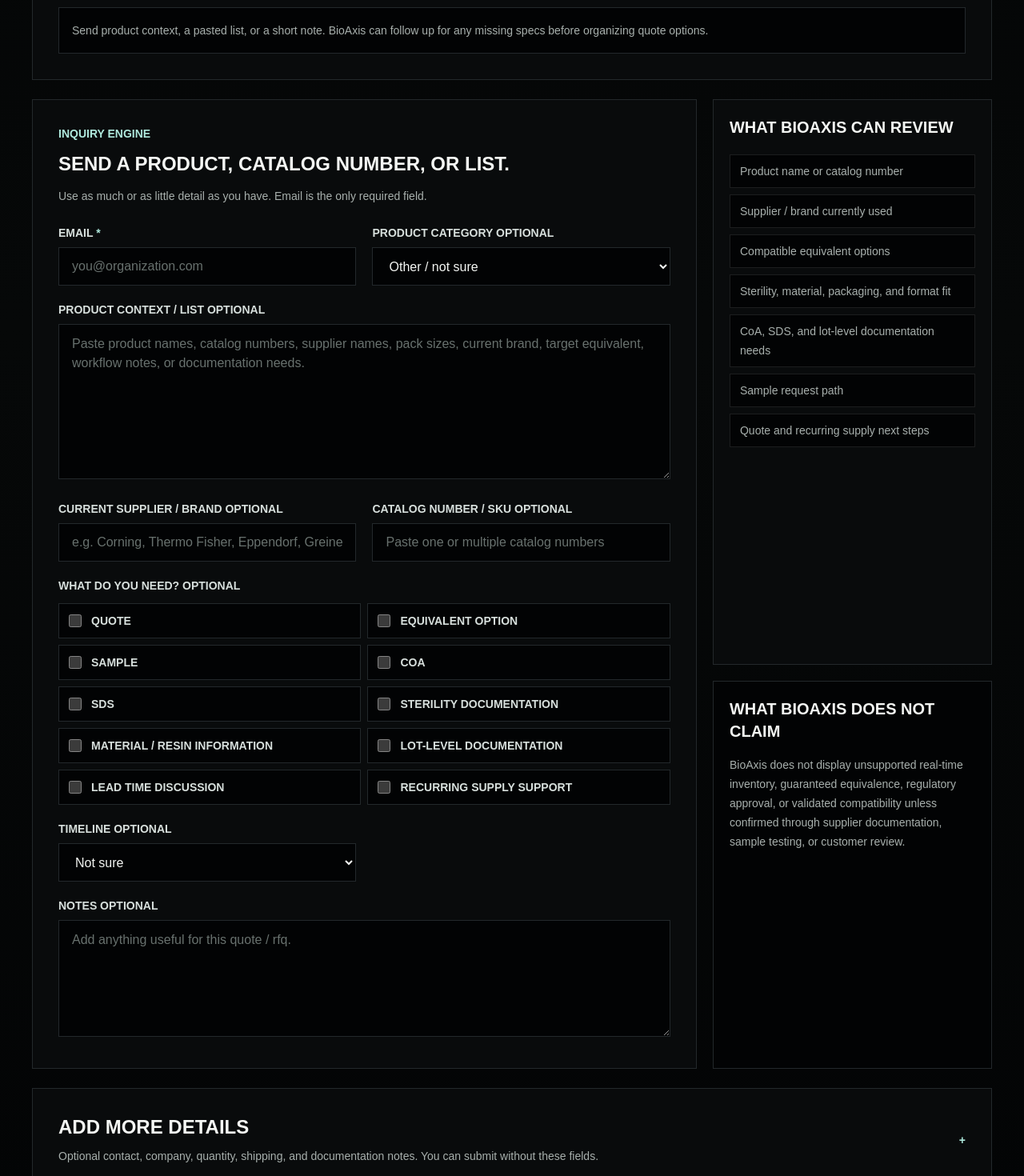
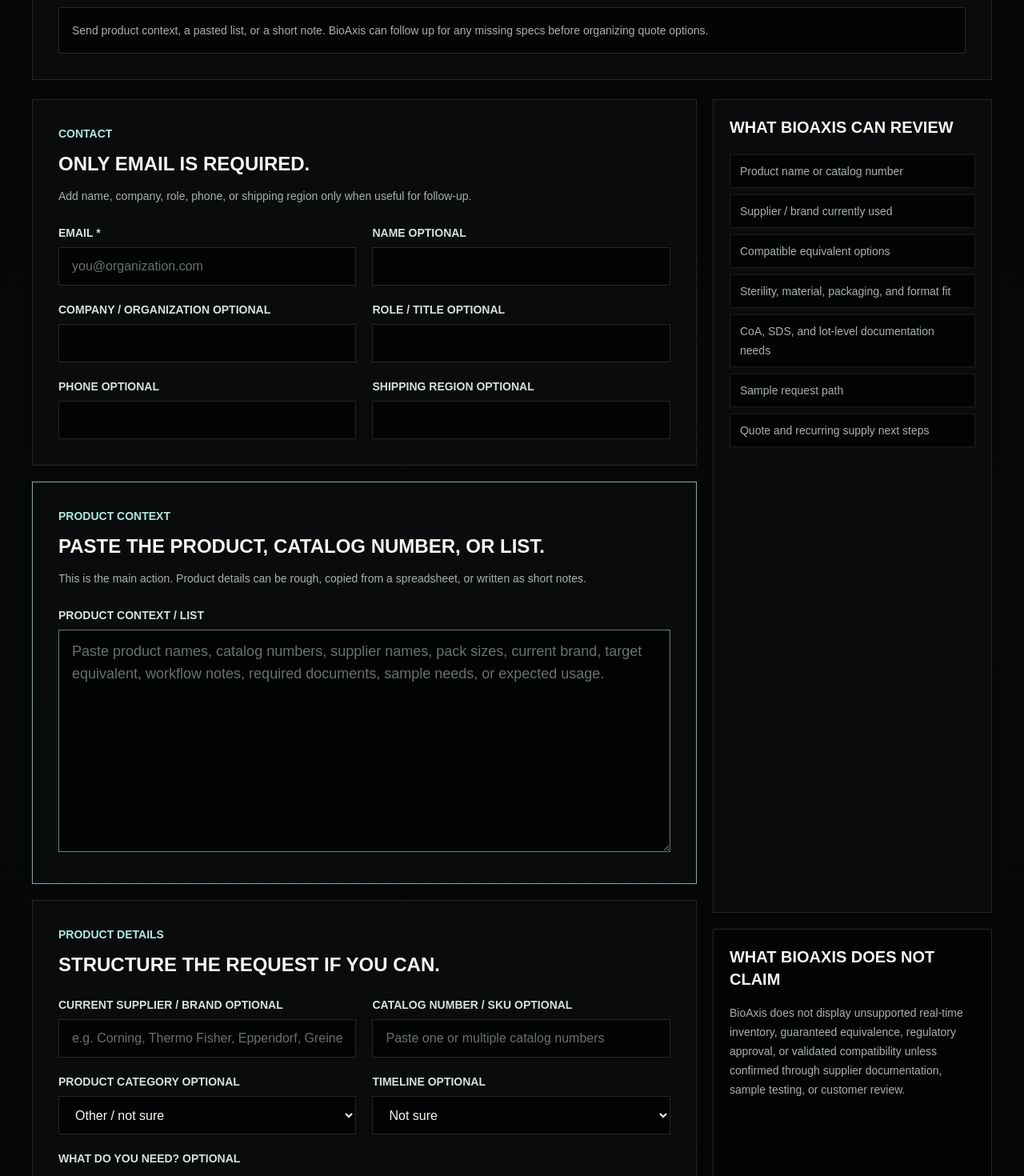
Before and after one commit to luckyericyao/bioaxisv3, a Next.js app: page /request-quote in a window 1280 px wide. Shown: the part 1000-2470 px from the top of the page at 80% size. Built offline with nearby package versions, Linux system fonts and the light colour scheme.

Commit message:
Polish BioAxis RFQ intake structure

```diff
--- a/src/app/api/rfq/route.ts
+++ b/src/app/api/rfq/route.ts
@@ -464,6 +464,7 @@
   const fallbackReplyTo = process.env.BIOAXIS_RFQ_REPLY_TO_EMAIL || toEmail || fallbackToEmail;
 
   if (!apiKey || !toEmail) {
+    // TODO: Configure Resend env vars in production so captured requests are delivered by email.
     return { mode: "captured" as const };
   }
 
--- a/src/components/forms/QuoteRequestForm.tsx
+++ b/src/components/forms/QuoteRequestForm.tsx
@@ -333,11 +333,12 @@
       </section>
 
       <section className="grid gap-5 lg:grid-cols-[minmax(0,1fr)_minmax(320px,0.42fr)]">
-        <div className="border border-bioaxis-line bg-bioaxis-panel p-5 sm:p-8">
-          <p className="text-sm font-semibold uppercase text-bioaxis-accent">Inquiry engine</p>
-          <h2 className="mt-3 text-2xl font-bold uppercase text-bioaxis-text">Send a product, catalog number, or list.</h2>
+        <div className="grid gap-5">
+          <section className="border border-bioaxis-line bg-bioaxis-panel p-5 sm:p-8">
+            <p className="text-sm font-semibold uppercase text-bioaxis-accent">Contact</p>
+            <h2 className="mt-3 text-2xl font-bold uppercase text-bioaxis-text">Only email is required.</h2>
             <p className="mt-3 text-sm leading-6 text-bioaxis-muted">
-            Use as much or as little detail as you have. Email is the only required field.
+              Add name, company, role, phone, or shipping region only when useful for follow-up.
             </p>
             <div className="mt-6 grid gap-5 md:grid-cols-2">
               <Field
@@ -350,22 +351,37 @@
                 placeholder="you@organization.com"
                 onChange={(value) => updateField("email", value)}
               />
-            <SelectField
-              id="productCategory"
-              label="Product category optional"
-              value={formState.productCategory}
-              options={productCategoryOptions}
-              placeholder="Other / not sure"
-              onChange={(value) => updateField("productCategory", value)}
-            />
+              <Field id="name" label="Name optional" value={formState.name} onChange={(value) => updateField("name", value)} />
+              <Field id="organization" label="Company / organization optional" value={formState.organization} onChange={(value) => updateField("organization", value)} />
+              <Field id="roleTitle" label="Role / title optional" value={formState.roleTitle} onChange={(value) => updateField("roleTitle", value)} />
+              <Field id="phone" label="Phone optional" value={formState.phone} onChange={(value) => updateField("phone", value)} />
+              <Field id="shippingRegion" label="Shipping region optional" value={formState.shippingRegion} onChange={(value) => updateField("shippingRegion", value)} />
+            </div>
+          </section>
+
+          <section className="border border-bioaxis-accent/70 bg-bioaxis-panel p-5 shadow-[0_0_0_1px_rgba(40,255,191,0.06)] sm:p-8">
+            <p className="text-sm font-semibold uppercase text-bioaxis-accent">Product context</p>
+            <h2 className="mt-3 text-2xl font-bold uppercase text-bioaxis-text">Paste the product, catalog number, or list.</h2>
+            <p className="mt-3 text-sm leading-6 text-bioaxis-muted">
+              This is the main action. Product details can be rough, copied from a spreadsheet, or written as short notes.
+            </p>
+            <div className="mt-6">
               <TextArea
                 id="productList"
-              label="Product context / list optional"
+                label="Product context / list"
                 value={formState.productList}
-              rows={7}
-              placeholder="Paste product names, catalog numbers, supplier names, pack sizes, current brand, target equivalent, workflow notes, or documentation needs."
+                rows={9}
+                prominent
+                placeholder="Paste product names, catalog numbers, supplier names, pack sizes, current brand, target equivalent, workflow notes, required documents, sample needs, or expected usage."
                 onChange={(value) => updateField("productList", value)}
               />
+            </div>
+          </section>
+
+          <section className="border border-bioaxis-line bg-bioaxis-panel p-5 sm:p-8">
+            <p className="text-sm font-semibold uppercase text-bioaxis-accent">Product details</p>
+            <h2 className="mt-3 text-2xl font-bold uppercase text-bioaxis-text">Structure the request if you can.</h2>
+            <div className="mt-6 grid gap-5 md:grid-cols-2">
               <Field
                 id="supplier"
                 label="Current supplier / brand optional"
@@ -380,7 +396,14 @@
                 placeholder="Paste one or multiple catalog numbers"
                 onChange={(value) => updateField("catalogNumber", value)}
               />
-            <CheckboxGroup label="What do you need? optional" values={needOptions} selected={formState.needs} onToggle={toggleNeed} />
+              <SelectField
+                id="productCategory"
+                label="Product category optional"
+                value={formState.productCategory}
+                options={productCategoryOptions}
+                placeholder="Other / not sure"
+                onChange={(value) => updateField("productCategory", value)}
+              />
               <SelectField
                 id="timeline"
                 label="Timeline optional"
@@ -389,6 +412,7 @@
                 placeholder="Not sure"
                 onChange={(value) => updateField("timeline", value)}
               />
+              <CheckboxGroup label="What do you need? optional" values={needOptions} selected={formState.needs} onToggle={toggleNeed} />
               <TextArea
                 id="notes"
                 label="Notes optional"
@@ -398,6 +422,7 @@
                 onChange={(value) => updateField("notes", value)}
               />
             </div>
+          </section>
         </div>
 
         <aside className="grid gap-5">
@@ -425,17 +450,12 @@
           <span>
             <span className="block text-2xl font-bold uppercase text-bioaxis-text">Add more details</span>
             <span className="mt-2 block text-sm leading-6 text-bioaxis-muted">
-              Optional contact, company, quantity, shipping, and documentation notes. You can submit without these fields.
+              Optional quantity and documentation notes. You can submit without these fields.
             </span>
           </span>
           <span className="text-sm font-bold uppercase text-bioaxis-accent transition group-open:rotate-45">+</span>
         </summary>
         <div className="grid gap-5 border-t border-bioaxis-line p-5 md:grid-cols-2 sm:p-8">
-          <Field id="name" label="Name optional" value={formState.name} onChange={(value) => updateField("name", value)} />
-          <Field id="organization" label="Company / organization optional" value={formState.organization} onChange={(value) => updateField("organization", value)} />
-          <Field id="phone" label="Phone optional" value={formState.phone} onChange={(value) => updateField("phone", value)} />
-          <Field id="roleTitle" label="Role / title optional" value={formState.roleTitle} onChange={(value) => updateField("roleTitle", value)} />
-          <Field id="shippingRegion" label="Shipping region optional" value={formState.shippingRegion} onChange={(value) => updateField("shippingRegion", value)} />
           <Field id="quantity" label="Desired quantity optional" value={formState.quantity} onChange={(value) => updateField("quantity", value)} />
           <TextArea
             id="requiredDocuments"
@@ -681,6 +701,7 @@
   value,
   rows = 5,
   placeholder,
+  prominent = false,
   onChange
 }: {
   id: keyof QuoteFormState;
@@ -688,6 +709,7 @@
   value: string;
   rows?: number;
   placeholder?: string;
+  prominent?: boolean;
   onChange: (value: string) => void;
 }) {
   return (
@@ -701,7 +723,10 @@
         rows={rows}
         placeholder={placeholder}
         onChange={(event) => onChange(event.target.value)}
-        className="field-focus w-full resize-y border border-bioaxis-line bg-bioaxis-black px-4 py-3 text-base text-bioaxis-text placeholder:text-bioaxis-dim"
+        className={[
+          "field-focus w-full resize-y border bg-bioaxis-black px-4 py-3 text-base text-bioaxis-text placeholder:text-bioaxis-dim",
+          prominent ? "min-h-64 border-bioaxis-accent/55 text-lg leading-7" : "border-bioaxis-line"
+        ].join(" ")}
       />
     </div>
   );
--- a/src/data/requestTypes.ts
+++ b/src/data/requestTypes.ts
@@ -78,11 +78,14 @@
   documents: "documentation",
   sample: "sample",
   documentation: "documentation",
+  general: "contact",
+  contact: "contact",
   support: "contact"
 };
 
 export function normalizeRequestType(id: string) {
-  return requestTypeAliases[id] ?? id;
+  const normalizedId = requestTypeAliases[id] ?? id;
+  return requestTypes.some((requestType) => requestType.id === normalizedId) ? normalizedId : "quote";
 }
 
 export function getRequestTypeById(id: string) {
```
Also changed, not shown: scripts/route-smoke.mjs (+14 -2 lines). Lines whose indentation alone changed are shown as unchanged.
